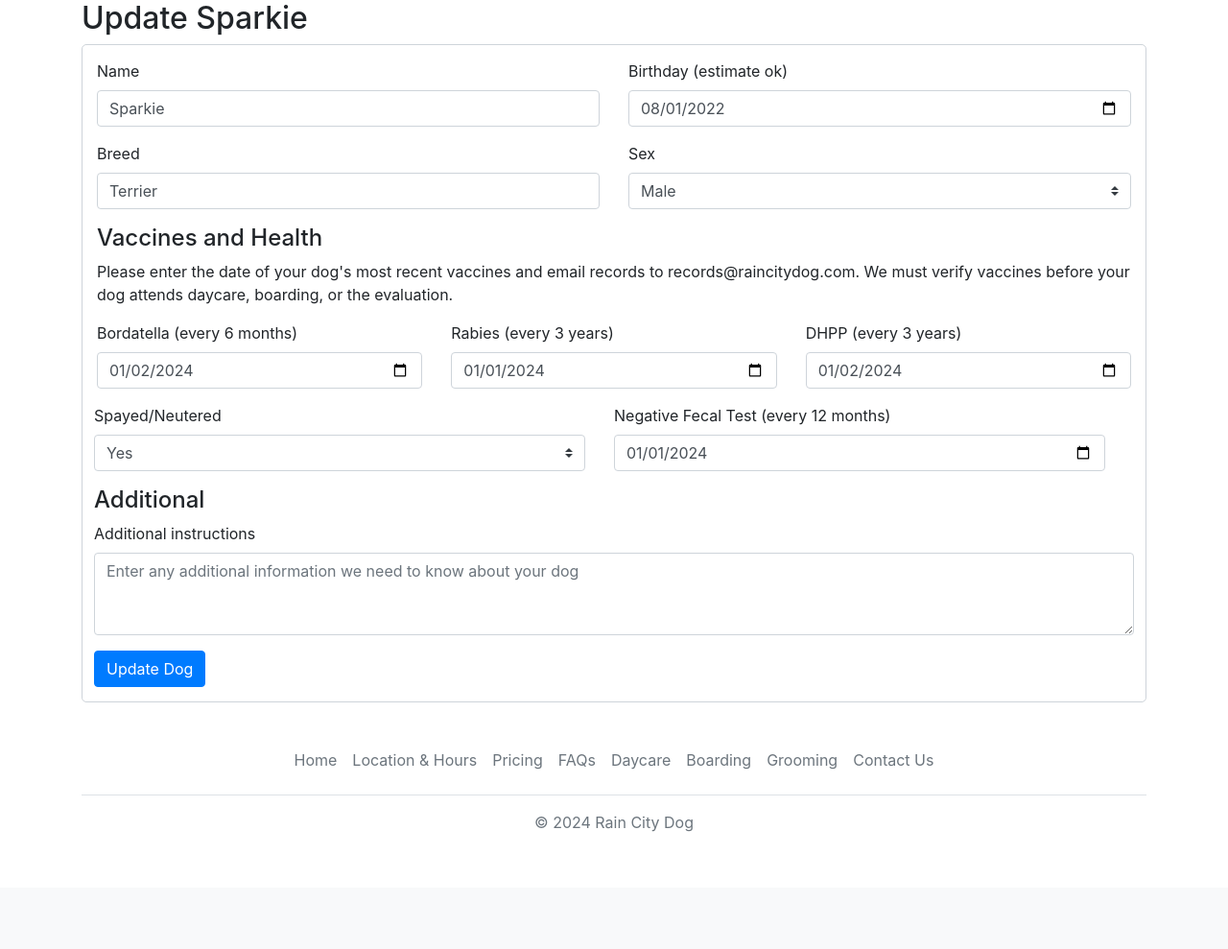
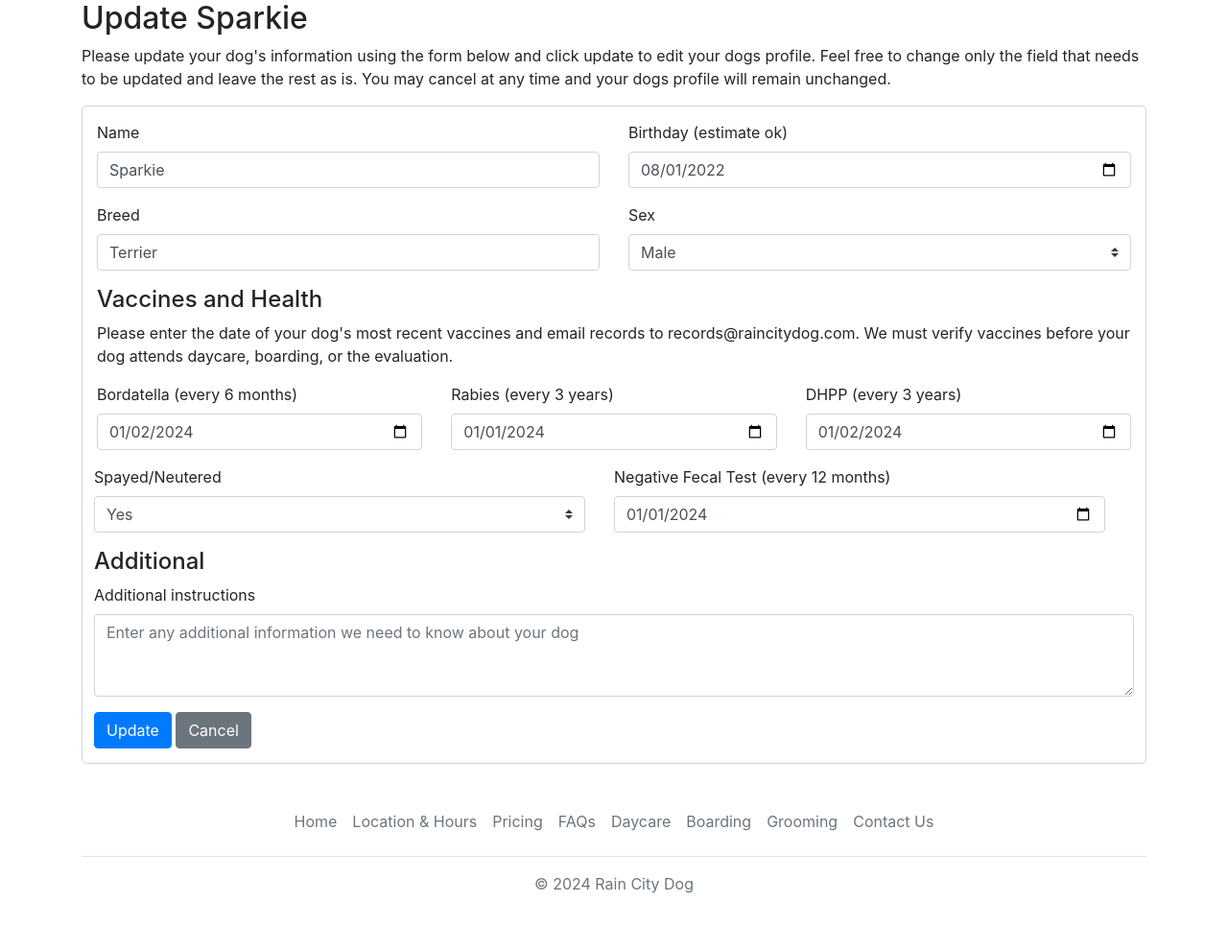
Before and after one commit to lavinso/cs361Project, a Flask app: page /update-dog/1 in a window 1280 px wide. Shown: the part 112-1101 px from the top of the page at 96% size. Before the commit the page ends 979 px from the top, so only its background shows below. Run offline with Flask 3, Linux system fonts and the light colour scheme; a user stored in the database is signed in; some libraries are stand-ins or nearby versions.

Commit message:
broke up views.py so all functions are 15 lines or less

```diff
--- a/vaccineRecords.JSON
+++ b/vaccineRecords.JSON
@@ -1 +1 @@
-[{"name": "Sparkie", "bordatella": "2024-01-02", "rabies": "2024-01-01", "dhpp": "2024-01-02", "altered": "true", "fecal_test": "2024-01-01"}, {"name": "Pepper", "bordatella": "2024-01-02", "rabies": "2024-01-02", "dhpp": "2024-01-02", "altered": "true", "fecal_test": "2024-01-02"}, {"name": "test1", "bordatella": "2024-03-08", "rabies": "2024-03-01", "dhpp": "2024-03-09", "altered": "false", "fecal_test": "2024-03-01"}]
+[{"name": "test", "bordatella": "2024-03-04", "rabies": "2024-03-04", "dhpp": "2024-03-03", "altered": "false", "fecal_test": "2024-03-03"}]
--- a/website/templates/update_dog.html
+++ b/website/templates/update_dog.html
@@ -4,6 +4,9 @@
 
 <!-- Update dog form -->
      <h2>Update {{dog.name}}</h2>
+        <p>Please update your dog's information using the form below and click update to edit your dogs profile.
+          Feel free to change only the field that needs to be updated and leave the rest as is. You may cancel at any
+        time and your dogs profile will remain unchanged. </p>
   <form class="form-newdog" method="POST" enctype="multipart/form-data">
     <div class="row">
     <div class="col">
@@ -81,7 +84,8 @@
     <textarea class="form-control" id="notes" name="notes" placeholder="Enter any additional information we need to know about your dog" rows="3"></textarea>
   </div>
     <div align="left">
-    <button type="submit" class="btn btn-primary">Update Dog</button>
+    <button type="submit" class="btn btn-primary" onclick="return confirm('Are you sure you want to update?')" >Update</button>
+      <a href="{{ url_for('views.home') }}" class="btn btn-secondary">Cancel</a>
   </div>
     </div>
 </form>
--- a/website/views.py
+++ b/website/views.py
@@ -52,42 +52,65 @@ def contact():
 @login_required
 def home():
     if request.method == 'POST':
-        # get data from form
-        name = request.form.get('name')
-        birthday = datetime.strptime(request.form.get('birthday'), '%Y-%m-%d').date()
-        breed = request.form.get('breed')
-        sex = request.form.get('sex')
-        bordatella = datetime.strptime(request.form.get('bordatella'), '%Y-%m-%d').date()
-        rabies = datetime.strptime(request.form.get('rabies'), '%Y-%m-%d').date()
-        dhpp = datetime.strptime(request.form.get('dhpp'), '%Y-%m-%d').date()
-        altered = request.form.get('altered')
-        fecal_test = datetime.strptime(request.form.get('fecalTest'), '%Y-%m-%d').date()
-        notes = request.form.get('notes')
+        data = get_form_data(request.form)
+        if not data:
+            return
+        if not validate_form_data(data):
+            return
+        add_new_dog(data)
+        flash('Dog added! Please call us at (206) 789-1010 to book an evaluation', category='success')
+        return redirect(url_for('views.home'))
 
-        # validate form entries
-        if len(name) < 1:
-            flash('Name is too short!', category='error')
-        elif len(name) > 150:
-            flash('Name is too long! Please make less than 150 characters', category='error')
-        if len(breed) < 1:
-            flash('Breed is too short!', category='error')
-        elif len(breed) > 75:
-            flash('Breed is too short!', category='error')
-        if len(notes) > 10000:
-            flash('Additional notes are too long!', category='error')
-        else:
-            #provide schema for new dog
-            new_dog = Dog(name=name, user_id=current_user.id, birthday=birthday, breed=breed, sex=sex,
-                        bordatella=bordatella, rabies=rabies, dhpp=dhpp,
-                        altered=altered, fecal_test=fecal_test, notes=notes)
-            # add new dog
-            db.session.add(new_dog)
-            db.session.commit()
+    vaccine_records = prepare_vaccine_records()
+    send_vaccine_records(vaccine_records)
 
-            flash('Dog added!', category='success')
-            return redirect(url_for('views.home'))
+    return render_template("home.html", user=current_user)
 
-    # Prepare vaccine records for each dog
+
+def get_form_data(form):
+    return {
+        'name': form.get('name'),
+        'birthday': datetime.strptime(form.get('birthday'), '%Y-%m-%d').date(),
+        'breed': form.get('breed'),
+        'sex': form.get('sex'),
+        'bordatella': datetime.strptime(form.get('bordatella'), '%Y-%m-%d').date(),
+        'rabies': datetime.strptime(form.get('rabies'), '%Y-%m-%d').date(),
+        'dhpp': datetime.strptime(form.get('dhpp'), '%Y-%m-%d').date(),
+        'altered': form.get('altered'),
+        'fecal_test': datetime.strptime(form.get('fecalTest'), '%Y-%m-%d').date(),
+        'notes': form.get('notes')
+    }
+
+
+def validate_form_data(data):
+    if len(data['name']) < 1:
+        flash('Name is too short!', category='error')
+        return False
+    elif len(data['name']) > 150:
+        flash('Name is too long! Please make less than 150 characters', category='error')
+        return False
+    if len(data['breed']) < 1:
+        flash('Breed is too short!', category='error')
+        return False
+    elif len(data['breed']) > 75:
+        flash('Breed is too long!', category='error')
+        return False
+    if len(data['notes']) > 10000:
+        flash('Additional notes are too long!', category='error')
+        return False
+    return True
+
+
+def add_new_dog(data):
+    new_dog = Dog(name=data['name'], user_id=current_user.id, birthday=data['birthday'],
+                  breed=data['breed'], sex=data['sex'], bordatella=data['bordatella'],
+                  rabies=data['rabies'], dhpp=data['dhpp'], altered=data['altered'],
+                  fecal_test=data['fecal_test'], notes=data['notes'])
+    db.session.add(new_dog)
+    db.session.commit()
+
+
+def prepare_vaccine_records():
     vaccine_records = []
     if current_user.dogs:
         for dog in current_user.dogs:
@@ -98,36 +121,30 @@ def home():
                 "dhpp": dog.dhpp.strftime('%Y-%m-%d'),
                 "altered": dog.altered,
                 "fecal_test": dog.fecal_test.strftime('%Y-%m-%d')
-                }
+            }
             vaccine_records.append(record)
 
-        # Write vaccine records to JSON file
         with open("vaccineRecords.JSON", "w") as outfile:
             json.dump(vaccine_records, outfile)
 
-        # Send vaccine records to microservice
+    return vaccine_records
+
+
+def send_vaccine_records(vaccine_records):
+    if vaccine_records:
         context = zmq.Context()
-
-        #  Socket to talk to server
         print("Connecting to local server…")
         socket = context.socket(zmq.REQ)
         socket.connect("tcp://localhost:5555")
-
-        f = open('vaccineRecords.JSON')
-
-        data = json.load(f)
-
+        with open('vaccineRecords.JSON') as f:
+            data = json.load(f)
         print(f"Sending request... {data}")
         socket.send_json(data)
-
-        #  Get the reply.
         message = socket.recv().decode()
         print(f"Received reply: {message}")
-
-        # flash reply on home screen
         flash(message, 'success')
 
-    return render_template("home.html", user=current_user)
+
 
 @views.route('/delete-dog', methods=['POST'])
 def delete_dog():
@@ -147,23 +164,26 @@ def update_dog(dog_id):
     dog = Dog.query.get_or_404(dog_id)
 
     if request.method == 'POST':
-        # Update dog's information based on the submitted form data
-        dog.name = request.form.get('name')
-        dog.birthday = datetime.strptime(request.form.get('birthday'), '%Y-%m-%d').date()
-        dog.breed = request.form.get('breed')
-        dog.sex = request.form.get('sex')
-        dog.bordatella = datetime.strptime(request.form.get('bordatella'), '%Y-%m-%d').date()
-        dog.rabies = datetime.strptime(request.form.get('rabies'), '%Y-%m-%d').date()
-        dog.dhpp = datetime.strptime(request.form.get('dhpp'), '%Y-%m-%d').date()
-        dog.altered = request.form.get('altered')
-        dog.fecal_test = datetime.strptime(request.form.get('fecalTest'), '%Y-%m-%d').date()
-        dog.notes = request.form.get('notes')
-
-        # Commit changes to the database
-        db.session.commit()
-
+        update_dog_info(dog)
         flash('Dog information updated successfully!', category='success')
         return redirect(url_for('views.home'))
 
     # Render the update form with the dog's current information
     return render_template('update_dog.html', dog=dog, user=current_user)
+
+
+def update_dog_info(dog):
+    """
+    Updates the dog's information based on the submitted form data.
+    """
+    dog.name = request.form.get('name')
+    dog.birthday = datetime.strptime(request.form.get('birthday'), '%Y-%m-%d').date()
+    dog.breed = request.form.get('breed')
+    dog.sex = request.form.get('sex')
+    dog.bordatella = datetime.strptime(request.form.get('bordatella'), '%Y-%m-%d').date()
+    dog.rabies = datetime.strptime(request.form.get('rabies'), '%Y-%m-%d').date()
+    dog.dhpp = datetime.strptime(request.form.get('dhpp'), '%Y-%m-%d').date()
+    dog.altered = request.form.get('altered')
+    dog.fecal_test = datetime.strptime(request.form.get('fecalTest'), '%Y-%m-%d').date()
+    dog.notes = request.form.get('notes')
+    db.session.commit()
```
Also changed, not shown: website/templates/home.html (+5 -2 lines), instance/database.db.
